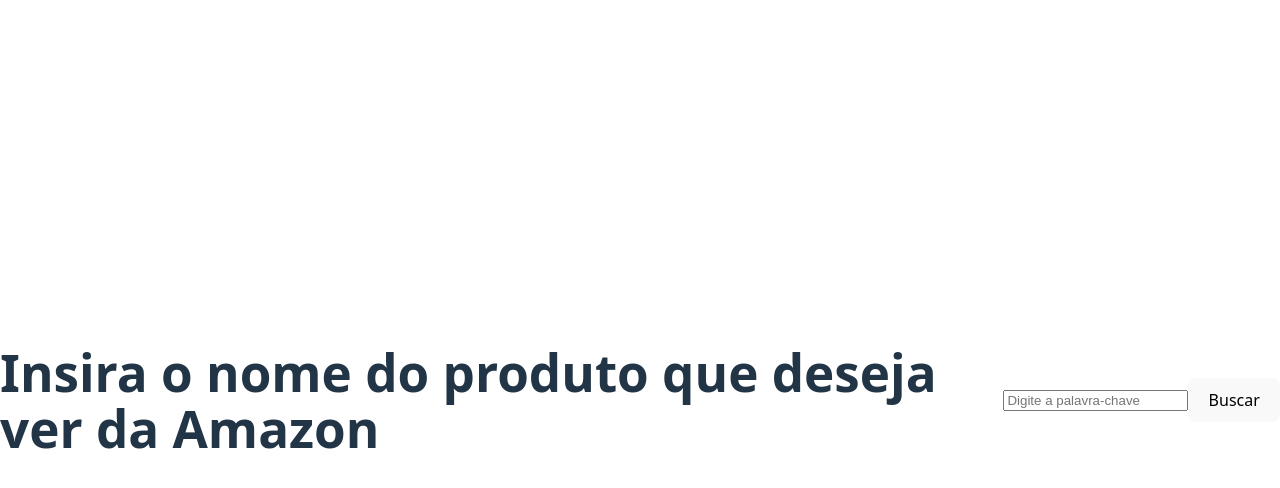
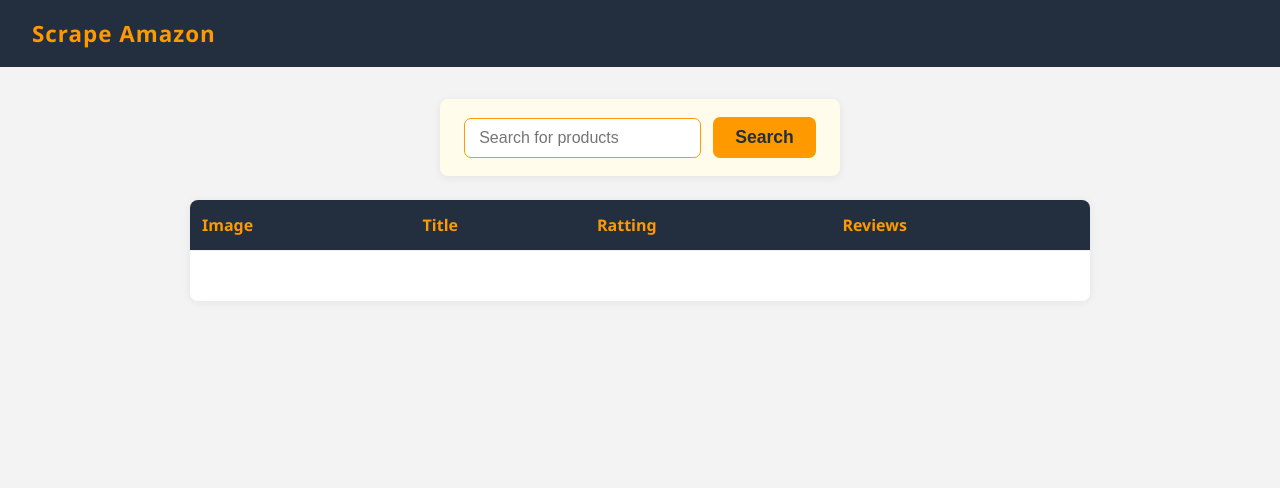
Before and after one commit to karolinybispo/amazon-firstpage-scraper-nodejs, a website built with Vite: page front-end/index.html in a window 1280 px wide. Built offline with nearby package versions, Linux system fonts and the light colour scheme.

Commit message:
feat: funcionalidades adc e funcionando

```diff
--- a/front-end/index.html
+++ b/front-end/index.html
@@ -2,19 +2,43 @@
   <html lang="en">
   <head>
     <meta charset="UTF-8">
-  <link rel="icon" type="image/svg+xml" href="/vite.svg" />
     <meta name="viewport" content="width=device-width, initial-scale=1.0">
-  <title>Busca na amazon</title>
+    <link rel="stylesheet" href="/src/style.css">
+    <link rel="icon" type="image" href="pagina-da-internet.png" />
+    <title>Scrape Amazon</title>
   </head>
   <body>
-  <h1>Insira o nome do produto que deseja ver da Amazon</h1>
-
-  <input id="inputKeyword" placeholder="Digite a palavra-chave" />
-  <button type="submit" id="buttonSend" >Buscar</button>
-
-  <!--Lembre que havera uma tabela contendo a div que recebera assincronicamente os dados do servidor. Ela apenas sera carregada e nao a pg toda-->
-  <div id="resultRequisicao"></div>
-
-  <script type="module" src="/src/main.js"></script>
+  <header class="header">
+    <span class="logo">Scrape Amazon</span>
+  </header>
+  <main>
+    <section class="main-search">
+      <div class="main-search-box">
+        <input type="text" placeholder="Search for products" id="inputKeyword" />
+        <button type="button" id="buttonSend">Search</button>
+      </div>
+    </section>
+    <section class="results">
+      <table class="resultRequisicao">
+        <thead>
+          <tr>
+            <th>Image</th>
+            <th>Title</th>
+            <th>Ratting</th>
+            <th>Reviews</th>
+          </tr>
+        </thead>
+        <tbody>
+           <tr>
+            <td><img id="imagemProduto" alt="" /></td>
+            <td id="title"></td>
+            <td id="rating"></td>
+            <td id="reviews"></td>
+          </tr>
+        </tbody>
+      </table>
+    </section>
+  </main>
+  <script src="/src/main.js"></script>
 </body>
 </html>
--- a/front-end/src/main.js
+++ b/front-end/src/main.js
@@ -1,9 +1,8 @@
 // aqui eu escrevo o js puro para manipular o DOM
-
-import './style.css'
 
 const resultDiv = document.getElementById("resultRequisicao");
 const button = document.getElementById("buttonSend");
+const table = document.getElementById("resultRequisicao");
 
  button.addEventListener("click", function () {
     const input = document.getElementById("inputKeyword");
@@ -32,20 +31,20 @@
 
         //RECEBENDO OS DADOS E IMPRIMINDO NA TELA
         if (dados.length > 0) {
-          const produto = dados[0]; // só pega o primeiro
+          const produto = dados[0]; // só pega o primeiro produto do array
 
-          resultDiv.textContent =
-            `Produto: ${produto.title}\n` +
-            `Avaliação: ${produto.rating}\n` +
-            `Número de Avaliações: ${produto.reviews}\n` +
-            `Imagem: ${produto.image}`;
+        document.getElementById("imagemProduto").src = produto.image || "";
+        document.getElementById("title").textContent = produto.title || "—";
+        document.getElementById("rating").textContent = produto.rating || "—";
+        document.getElementById("reviews").textContent = produto.reviews || "—";
+
+
         } else {
           resultDiv.textContent = "Nenhum produto encontrado.";
         }
 
       } else {
-        console.error("Erro ao buscar dados da API:", ajax.statusText);
-      }
+        alert("Erro ao buscar dados: " + ajax.statusText);      }
 
 }
   }
--- a/front-end/src/style.css
+++ b/front-end/src/style.css
@@ -1,96 +1,112 @@
-:root {
-  font-family: system-ui, Avenir, Helvetica, Arial, sans-serif;
-  line-height: 1.5;
-  font-weight: 400;
-
-  color-scheme: light dark;
-  color: rgba(255, 255, 255, 0.87);
-  background-color: #242424;
-
-  font-synthesis: none;
-  text-rendering: optimizeLegibility;
-  -webkit-font-smoothing: antialiased;
-  -moz-osx-font-smoothing: grayscale;
+body {
+  background: #f3f3f3;
+  font-family: 'Segoe UI', Arial, sans-serif;
+  margin: 0;
 }
 
-a {
-  font-weight: 500;
-  color: #646cff;
-  text-decoration: inherit;
-}
-a:hover {
-  color: #535bf2;
-}
-
-body {
-  margin: 0;
+.header {
   display: flex;
-  place-items: center;
-  min-width: 320px;
-  min-height: 100vh;
-}
-
-h1 {
-  font-size: 3.2em;
-  line-height: 1.1;
-}
-
-#app {
-  max-width: 1280px;
-  margin: 0 auto;
-  padding: 2rem;
-  text-align: center;
+  align-items: center;
+  padding: 18px 32px;
+  background: #232f3e;
+  color: #ff9900;
+  gap: 32px;
 }
 
 .logo {
-  height: 6em;
-  padding: 1.5em;
-  will-change: filter;
-  transition: filter 300ms;
-}
-.logo:hover {
-  filter: drop-shadow(0 0 2em #646cffaa);
-}
-.logo.vanilla:hover {
-  filter: drop-shadow(0 0 2em #f7df1eaa);
+  font-size: 1.4rem;
+  font-weight: 700;
+  letter-spacing: 1px;
 }
 
-.card {
-  padding: 2em;
+.search-bar {
+  flex: 1;
 }
 
-.read-the-docs {
-  color: #888;
+main {
+  max-width: 900px;
+  margin: 0 auto;
+  padding: 32px 0;
 }
 
-button {
-  border-radius: 8px;
-  border: 1px solid transparent;
-  padding: 0.6em 1.2em;
-  font-size: 1em;
-  font-weight: 500;
-  font-family: inherit;
-  background-color: #1a1a1a;
-  cursor: pointer;
-  transition: border-color 0.25s;
-}
-button:hover {
-  border-color: #646cff;
-}
-button:focus,
-button:focus-visible {
-  outline: 4px auto -webkit-focus-ring-color;
+.main-search {
+  display: flex;
+  justify-content: center;
+  margin-bottom: 24px;
 }
 
-@media (prefers-color-scheme: light) {
-  :root {
-    color: #213547;
-    background-color: #ffffff;
-  }
-  a:hover {
-    color: #747bff;
-  }
-  button {
-    background-color: #f9f9f9;
-  }
+.main-search-box {
+  background: #fffceb;
+  border-radius: 8px;
+  padding: 18px 24px;
+  display: flex;
+  gap: 12px;
+  align-items: center;
+  box-shadow: 0 2px 8px rgba(35,47,62,0.07);
 }
+
+.main-search-box input {
+  flex: 1;
+  padding: 10px 14px;
+  border: 1.5px solid #ff9900;
+  border-radius: 7px;
+  font-size: 1rem;
+  outline: none;
+  background: #fff;
+  color: #232f3e;
+}
+
+.main-search-box input:focus {
+  border-color: #ffa41c;
+}
+
+.main-search-box button {
+  padding: 10px 22px;
+  background: #ff9900;
+  color: #232f3e;
+  border: none;
+  border-radius: 7px;
+  font-size: 1.1rem;
+  font-weight: 600;
+  cursor: pointer;
+  transition: background 0.2s;
+}
+
+.main-search-box button:hover {
+  background: #ffa41c;
+}
+
+.results {
+  margin-top: 18px;
+}
+
+.resultRequisicao {
+  width: 100%;
+  border-collapse: collapse;
+  background: #fff;
+  border-radius: 8px;
+  overflow: hidden;
+  box-shadow: 0 1px 8px rgba(35,47,62,0.07);
+}
+
+.resultRequisicao th, .resultRequisicao td {
+  border-bottom: 1px solid #eee;
+  padding: 14px 12px;
+  text-align: left;
+}
+
+.resultRequisicao th {
+  background: #232f3e;
+  color: #ff9900;
+  font-weight: 600;
+}
+
+.resultRequisicao tr:last-child td {
+  border-bottom: none;
+}
+
+#img-placeholder {
+  width: 38px;
+  height: 38px;
+  display: inline-block;
+}
```
Also changed, not shown: back-end/server.js (+19 -22 lines). Lines whose indentation alone changed are shown as unchanged.
